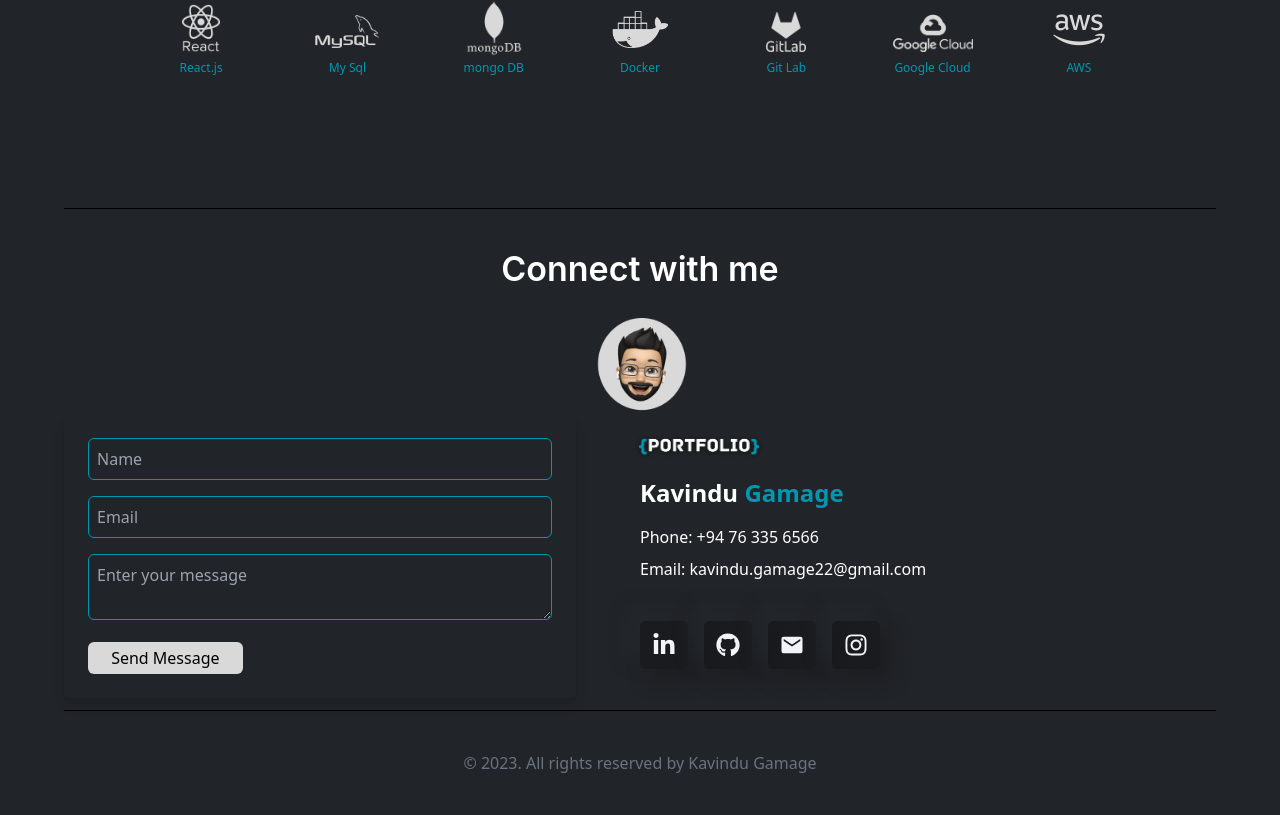
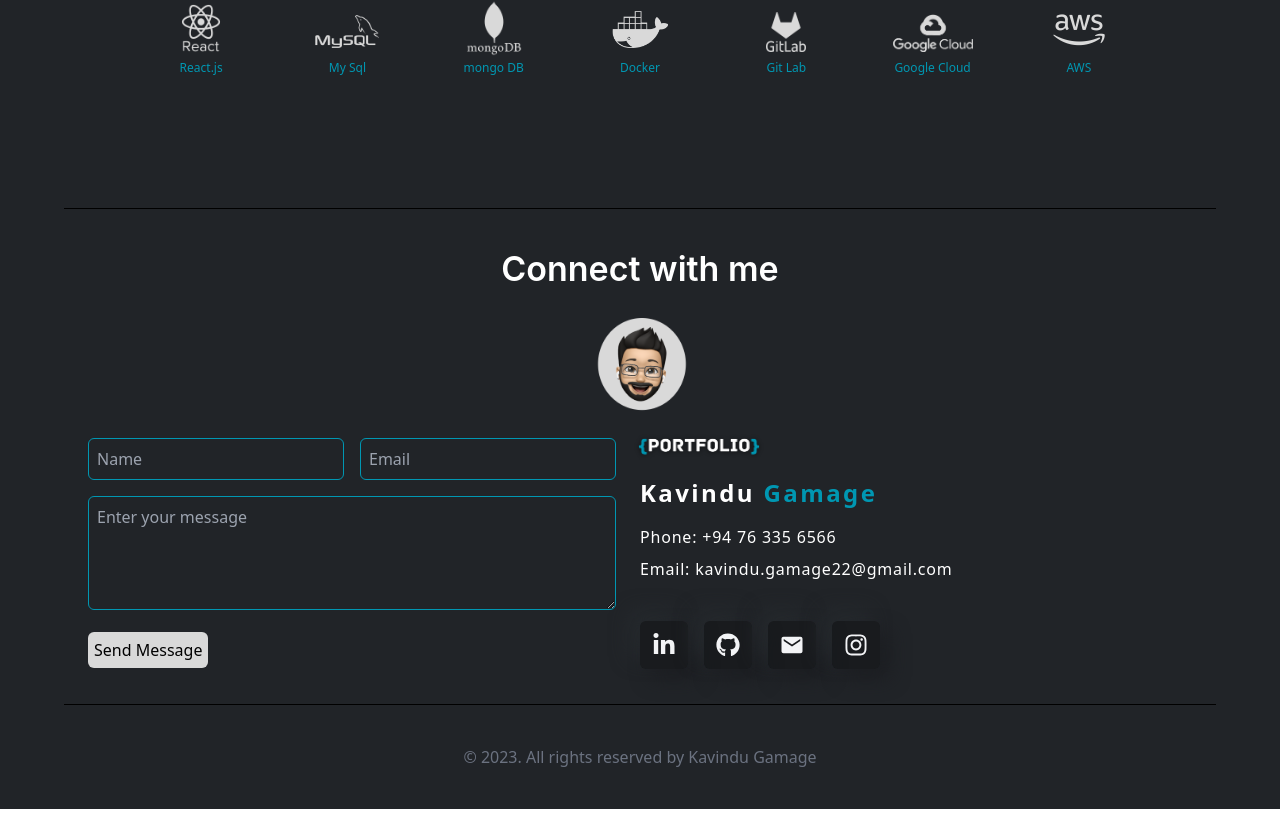
Before and after one commit to kavindu-gamage/kavindu-gamage.github.io, a React (Create React App) app: page / in a window 1280 px wide. Shown: the part 2864-3679 px from the top of the page. Built offline with nearby package versions, Linux system fonts and the light colour scheme.

Commit message:
updated the connectwithme page

```diff
--- a/src/pages/connectWithMe/ConnectWithMe.js
+++ b/src/pages/connectWithMe/ConnectWithMe.js
@@ -1,17 +1,24 @@
-import React, { useState } from "react";
+import React, { useEffect, useState } from "react";
 import { FaGithub, FaInstagram, FaLinkedinIn } from "react-icons/fa";
 import { IoMdMail } from "react-icons/io";
 import { avatar1, pLogo } from "../../assests";
+import { appendRowToSheet } from "../../googleSheet";
+
 
 const ConnectWithMe = () => {
-
   const [formData, setFormData] = useState({
-    name: '',
-    email: '',
-    message: ''
+    name: "",
+    email: "",
+    message: "",
   });
 
   const [sent, setSent] = useState(false);
+  useEffect(() => {
+    if (sent) {
+      const timer = setTimeout(() => setSent(false), 3000);
+      return () => clearTimeout(timer);
+    }
+  }, [sent]);
 
   const handleChange = (e) => {
     setFormData({
@@ -20,24 +27,17 @@ const ConnectWithMe = () => {
     });
   };
 
-  const sendEmail = (e) => {
+  const sendEmail = async (e) => {
     e.preventDefault();
 
-    // Replace these with your own values from EmailJS
-    // emailjs.sendForm('YOUR_SERVICE_ID', 'YOUR_TEMPLATE_ID', e.target, 'YOUR_USER_ID')
-    //   .then((result) => {
-    //     console.log(result.text);
-    //     setSent(true); // Show confirmation
-    //   }, (error) => {
-    //     console.log(error.text);
-    //   });
+    await appendRowToSheet(formData);
+    setFormData({
+      name: "",
+      email: "",
+      message: "",
+    });
 
-    // Reset form after submission
-    setFormData({
-      name: '',
-      email: '',
-      message: ''
-    });
+    setSent(true);
   };
 
   return (
@@ -55,10 +55,10 @@ const ConnectWithMe = () => {
           className="w-24 h-24 sm:w-24 sm:h-24 md:w-24 md:h-24"
         />
       </div>
-      <div className="flex flex-col lg:flex-row">
-        <div className="flex flex-col w-full mdl:w-1/2">
-        <form onSubmit={sendEmail} className="w-full max-w-lg p-6 rounded-md shadow-lg">
-          <div className="mb-4">
+      <div className="flex flex-col lg:flex-row ">
+        <div className="flex flex-col w-full mdl:w-4/7 items-center lg:items-start">
+          <form onSubmit={sendEmail} className="w-full max-w-xl p-6 rounded-md">
+            <div className="mb-4 flex flex-row gap-4">
               <input
                 className="w-full p-2 border border-designColor rounded-md focus:outline-none focus:border-borderColor text-white bg-transparent"
                 type="text"
@@ -68,8 +68,6 @@ const ConnectWithMe = () => {
                 onChange={handleChange}
                 required
               />
-          </div>
-          <div className="mb-4">
               <input
                 className="w-full p-2 border border-designColor rounded-md focus:outline-none focus:border-borderColor text-white bg-transparent"
                 type="email"
@@ -88,51 +86,72 @@ const ConnectWithMe = () => {
                 value={formData.message}
                 onChange={handleChange}
                 required
+                rows={4}
               />
             </div>
             <button
               type="submit"
-            className="flex flex-col w-1/3 p-1 bg-borderColor hover:borderColor text-black rounded-md transition duration-200 items-center justify-end"
+              className="p-1.5 bg-borderColor hover:borderColor text-black rounded-md items-center justify-end"
+              disabled={sent}
             >
-            Send Message
+              {sent ? "Message Sent" : "Send Message"}
             </button>
           </form>
         </div>
-        <div className="flex flex-col w-full mdl:w-1/2">
+        <div className="flex flex-col w-full mdl:w-3/7 items-center lg:items-start">
           <img
             src={pLogo}
             alt="PortfolioLogo"
             className="w-[150px] h-auto ml-[-16px]"
           />
-          <h3 className="text-white text-2xl font-bold mb-4">
+          <h3 className="text-white text-2xl font-bold mb-4 tracking-widest">
             Kavindu <span className="text-designColor">Gamage</span>
           </h3>
-          <p className="text-white mb-2">Phone: +94 76 335 6566</p>
-          <p className="text-white mb-6">Email: kavindu.gamage22@gmail.com</p>
+          <p className="text-white mb-2 tracking-wider">
+            Phone: +94 76 335 6566
+          </p>
+          <p className="text-white mb-6 tracking-wider">
+            Email: kavindu.gamage22@gmail.com
+          </p>
 
-          <div className="flex flex-col  mt-4 gap-4">
+          <div className="flex flex-col mt-1  mdl:mt-4 gap-4">
             <div className="flex gap-4">
-                            <a href='https://www.linkedin.com/in/kavindu-gamage-' target="_blank" rel='noopener noreferrer'>
+              <a
+                href="https://www.linkedin.com/in/kavindu-gamage-"
+                target="_blank"
+                rel="noopener noreferrer"
+              >
                 <span className="contactIcon">
                   <FaLinkedinIn />
                 </span>
               </a>
-                            <a href='https://github.com/kavindu-gamage' target="_blank" rel='noopener noreferrer'>
+              <a
+                href="https://github.com/kavindu-gamage"
+                target="_blank"
+                rel="noopener noreferrer"
+              >
                 <span className="contactIcon">
                   <FaGithub />
                 </span>
               </a>
-                            <a href='mailto:kavindu.gamage22@gmail.com' target="_blank" rel='noopener noreferrer'>
+              <a
+                href="mailto:kavindu.gamage22@gmail.com"
+                target="_blank"
+                rel="noopener noreferrer"
+              >
                 <span className="contactIcon">
                   <IoMdMail />
                 </span>
               </a>
-                            <a href='https://www.instagram.com/kavinduu_98/' target="_blank" rel='noopener noreferrer'>
+              <a
+                href="https://www.instagram.com/kavinduu_98/"
+                target="_blank"
+                rel="noopener noreferrer"
+              >
                 <span className="contactIcon">
                   <FaInstagram />
                 </span>
               </a>
-
             </div>
           </div>
         </div>
```
Lines whose indentation alone changed are shown as unchanged.
